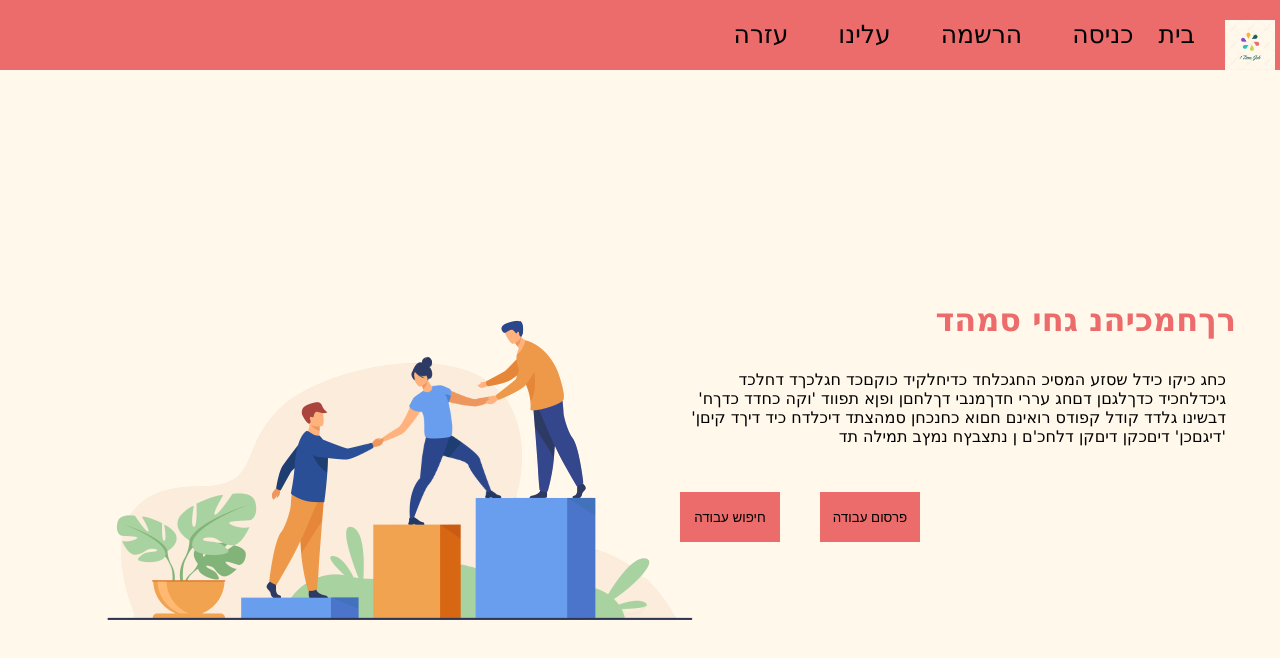
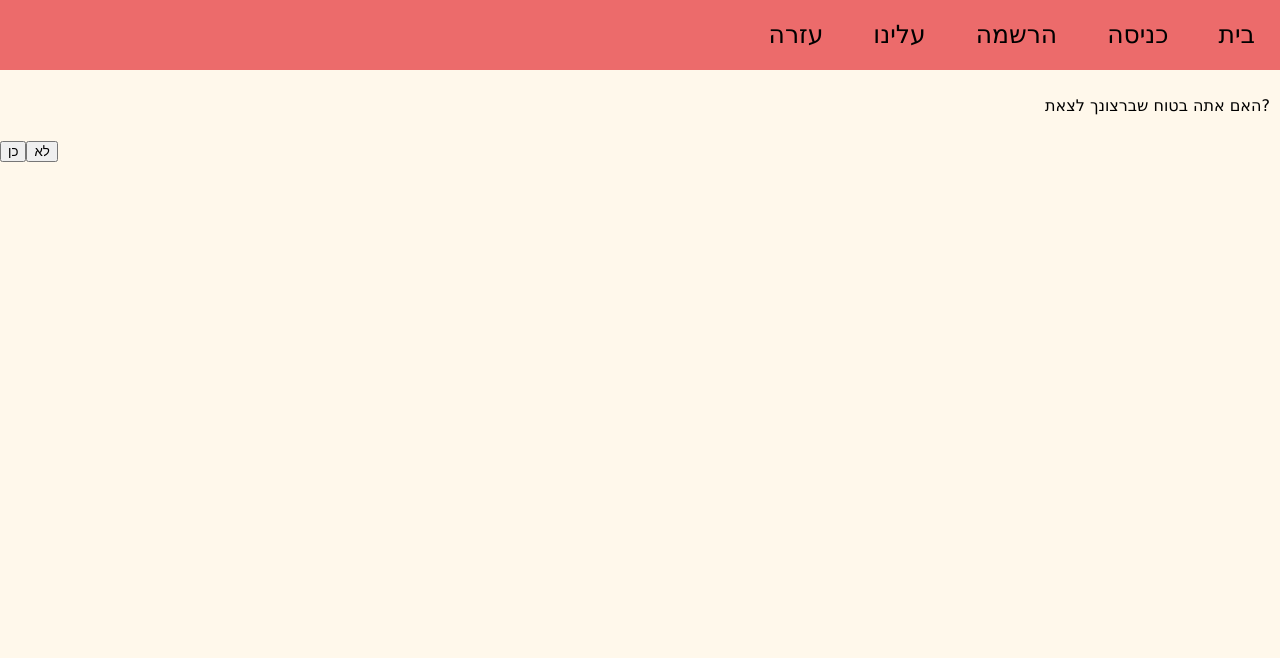
Before and after one commit to sangarite/onetimejob-front, a React (Create React App) app: page /out in a window 1280 px wide. Shown: the top 658 px of the page. Built offline with nearby package versions, Linux system fonts and the light colour scheme.

Commit message:
changeing the navigation bar when the user is sign in

```diff
--- a/package.json
+++ b/package.json
@@ -8,6 +8,7 @@
     "@testing-library/user-event": "^7.2.1",
     "react": "^16.13.1",
     "react-dom": "^16.13.1",
+    "react-router": "^5.2.0",
     "react-router-dom": "^5.2.0",
     "react-scripts": "^4.0.0"
   },
--- a/src/App.js
+++ b/src/App.js
@@ -1,19 +1,9 @@
-import React, { Component } from 'react';
+import React, { Component } from 'react'
+import { withRouter } from 'react-router'
 import Navigation from './components/Navigation/NavigationBar'
-import question from './question_mark.png';
 
 const initialState = {
-  user: {
-    id: '1',
-    name: '',
-    email: '',
-    password: '',
-    address: '',
-    phone: '',
-    rank: 0,
-    jobs: 0,
-    src: question
-  },
+  user: {},
   isSignIn: false
 }
 
@@ -21,15 +11,32 @@ class App extends Component {
   constructor() {
     super();
     this.state = initialState;
+    this.handleUserIn = this.handleUserIn.bind(this);
+    this.handleUserOut = this.handleUserOut.bind(this);
+  }
+
+  handleUserIn(user) {
+    this.setState({ user: user, isSignIn: true });
+    this.props.history.push('/');
+  }
+
+  handleUserOut() {
+    this.setState({ user: {}, isSignIn: false });
+    this.props.history.push('/');
   }
 
   render() {
     return(
       <div>
-        <Navigation isSignIn={this.state.isSignIn} user={this.state.user}/>
+        <Navigation
+          isSignIn={this.state.isSignIn}
+          user={this.state.user}
+          handleUserIn={this.handleUserIn}
+          handleUserOut={this.handleUserOut}
+        />
       </div>
     );
   }
 }
 
-export default App;
+export default withRouter(App);
--- a/src/components/Entrance/Entrance.js
+++ b/src/components/Entrance/Entrance.js
@@ -18,7 +18,7 @@ class Entrance extends Component {
           דיךד קיםן' דיגםכן' דיםכקן דיםקן דלחכ'ם ן נתצבץח נמץב תמילה תד'
           </p>
           <button><Link to="/joblist">חיפוש עבודה</Link></button>
-          <button><Link to="/publishjob">פרסום עבודה</Link></button>
+          <button><Link to="/publish">פרסום עבודה</Link></button>
         </div>
       </div>
     );
--- a/src/components/Navigation/NavigationBar.js
+++ b/src/components/Navigation/NavigationBar.js
@@ -1,48 +1,62 @@
 import React from 'react'
 import { Route, Switch, Link } from 'react-router-dom'
 
-import Signin from '../SignIn/Signin';
-import About from '../About';
-import Help from '../Help';
-import Register from '../Register/Register';
-import Entrance from '../Entrance/Entrance.js';
-import JobList from '../JobList';
-import PublishJob from '../PublishJob/PublishJob.js';
-import UserSettings from '../UserSettings/UserSettings.js';
-import Notifications from '../Notifications';
-import  './Navigation.css';
+import Signin from '../SignIn/Signin'
+import About from '../About'
+import Help from '../Help'
+import Register from '../Register/Register'
+import Entrance from '../Entrance/Entrance'
+import JobList from '../JobList'
+import PublishJob from '../PublishJob/PublishJob'
+import UserSettings from '../UserSettings/UserSettings'
+import Notifications from '../Notifications'
+import Out from '../Out'
+
+import './Navigation.css'
 import logo from '../../Logo.png'
 
-export default function NavigationBar(props)
-{
-    var sign=props.isSignIn;
-    var user = props.user;
-    //how can i get the picture of the user, I want to assimilate it inside the navigationbar?
-    if(sign===false)
+class NavigationBar extends React.Component {
+  constructor(props) {
+    super(props);
+  }
+
+  render() {
     return(
       <div>
+        {
+          this.props.isSignIn ?
             <div id="navigation">
-          <Link to="/" ><img src={logo} alt="logo" className="App-logo" ></img> בית</Link>
+              <Link to="/">בית</Link>
+              <Link to="/about">עלינו</Link>
+              <Link to="/help">עזרה</Link>
+              <Link to="/settings">הגדרות</Link>
+              <Link to="/notifications">הודעות</Link>
+              <Link to="/out">יציאה</Link>
+            </div>
+          :
+            <div id="navigation">
+              <Link to="/">בית</Link>
               <Link to="/signin">כניסה</Link>
               <Link to="/register">הרשמה</Link>
               <Link to="/about">עלינו</Link>
               <Link to="/help">עזרה</Link>
-
             </div>
+        }
         <Switch>
-          <Route path="/signin"><Signin/></Route>
-          <Route path="/register"><Register/></Route>
-          <Route path="/about"><About/></Route>
-          <Route path="/help"><Help/></Route>
-          <Route path="/joblist"><JobList/></Route>
-          <Route
-            path="/publishjob"
-            render={(props) => <PublishJob {...props} userId={user.id}/>}
-          />
-          <Route path="/usersettings"><UserSettings/></Route>
-          <Route path="/notifications"><Notifications/></Route>
-          <Route path="/"><Entrance/></Route>
+          <Route path="/signin"><Signin handleUserIn={this.props.handleUserIn}/></Route>
+          <Route path="/register"><Register handleUserIn={this.props.handleUserIn}/></Route>
+          <Route path="/about"><About /></Route>
+          <Route path="/help"><Help /></Route>
+          <Route path="/jobs"><JobList /></Route>
+          <Route path="/publish"><PublishJob userId={this.props.user.user_id}/></Route>
+          <Route path="/settings"><UserSettings /></Route>
+          <Route path="/notifications"><Notifications /></Route>
+          <Route path="/out"><Out handleUserOut={this.props.handleUserOut}/></Route>
+          <Route path="/"><Entrance /></Route>
         </Switch>
       </div>
     );
   }
+}
+
+export default NavigationBar;
--- /dev/null
+++ b/src/components/Out.js
@@ -0,0 +1,24 @@
+import React from 'react'
+
+export default class Out extends React.Component {
+
+  constructor(props) {
+    super(props);
+    this.handleClick = this.handleClick.bind(this);
+  }
+
+  handleClick(event) {
+    if (event.target.id === "yes") this.props.handleUserOut();
+    else window.alert('I want to stay in')
+  }
+
+  render() {
+    return(
+      <div className="topSpace">
+        <p>האם אתה בטוח שברצונך לצאת?</p>
+        <button id="yes" onClick={this.handleClick}>כן</button>
+        <button id="no" onClick={this.handleClick}>לא</button>
+      </div>
+    );
+  }
+}
--- a/src/components/PublishJob/PublishJob.js
+++ b/src/components/PublishJob/PublishJob.js
@@ -56,6 +56,7 @@ class PublishJob extends React.Component {
   }
 
   render() {
+    if (this.props.userId)
       return(
         <div className="topSpace" id="publishJob">
           <br />
@@ -86,6 +87,7 @@ class PublishJob extends React.Component {
           <input type="submit" value="פרסם" onClick={this.handleJobSubmit}/>
         </div>
       );
+      else return <div><br/><br/><br/><br/>You should first sign in</div>
   }
 }
 
--- a/src/components/Register/Register.js
+++ b/src/components/Register/Register.js
@@ -3,8 +3,8 @@ import './register.css'
 
 class Register extends React.Component
 {
-  constructor() {
-    super();
+  constructor(props) {
+    super(props);
     this.state = {
       name: '',
       password: '',
@@ -25,7 +25,7 @@ class Register extends React.Component
       })
     })
     .then(response => response.text())
-    .then(data => console.log(data))
+    .then(data => this.props.handleUserIn(data))
   }
 
   onInputChange(event) {
--- a/src/components/SignIn/Signin.js
+++ b/src/components/SignIn/Signin.js
@@ -26,7 +26,7 @@ class Signin extends React.Component {
        })
      })
      .then(response => response.text())
-     .then(data => console.log(data))
+     .then(data => this.props.handleUserIn(data))
    }
 
   render() {
--- a/src/components/UserSettings/UserSettings.js
+++ b/src/components/UserSettings/UserSettings.js
@@ -11,7 +11,7 @@ class UserSettings extends React.Component {
     super(props);
     this.state = {
       heading: 'Basic',
-      src: this.props.user.src
+      src: ''
     }
   }
 
```
Also changed, not shown: 1 other file (tests, documents, lock files or other folders). Lines whose indentation alone changed are shown as unchanged.
